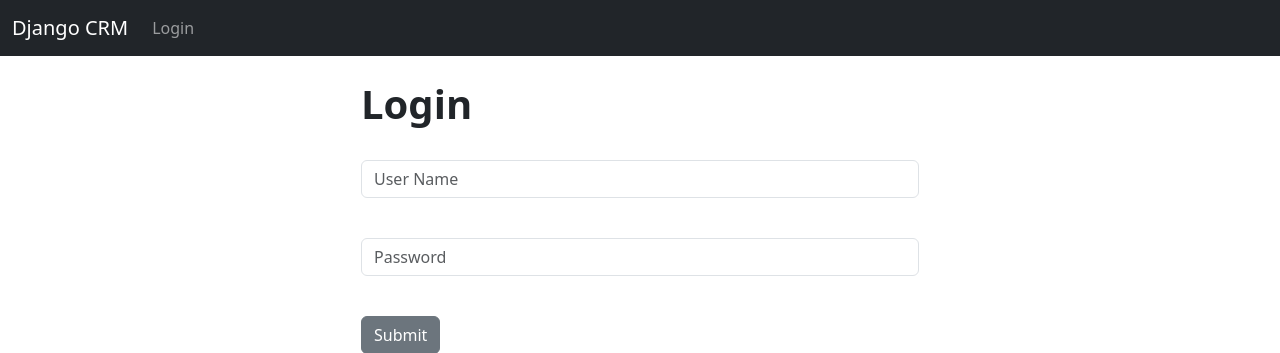
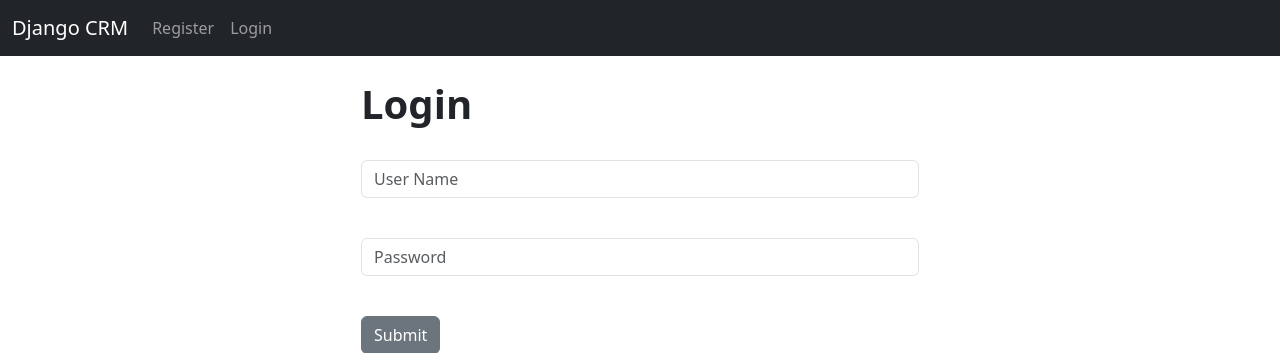
Before and after one commit to deveshsrivastava1212/Django-CRM, a Django app: page / in a window 1280 px wide. Shown: the top 353 px of the page. Run offline with Django 4.2, Linux system fonts and the light colour scheme.

Commit message:
registration

```diff
--- a/mydb.py
+++ b/mydb.py
@@ -13,3 +13,7 @@ cursorObject = database.cursor()
 cursorObject.execute("CREATE DATABASE CRM_DB")
 
 print("ALL DONE")
+
+# django administration credentials
+#username: admin123
+#password: admin123
--- a/website/templates/nav.html
+++ b/website/templates/nav.html
@@ -14,6 +14,9 @@
         </li>
         {% else %}
         <li class="nav-item">
+          <a class="nav-link" href="{% url 'register' %}">Register</a>
+        </li>
+        <li class="nav-item">
           <a class="nav-link" href="{% url 'home' %}">Login</a>
         </li>
         {% endif %}
--- /dev/null
+++ b/website/templates/register.html
@@ -0,0 +1,6 @@
+{% extends 'base.html' %}
+{% block content %}
+
+<h1> Register User</h1>
+
+{% endblock %}
--- a/website/urls.py
+++ b/website/urls.py
@@ -3,6 +3,6 @@ from . import views
 
 urlpatterns = [
     path('', views.home, name = 'home'),
-    #path('login/', views.login_user, name='login'),
-    path('logout/', views.logout_user, name='logout')
+    path('logout/', views.logout_user, name='logout'),
+    path('register/', views.register_user, name = 'register')
 ]
--- a/website/views.py
+++ b/website/views.py
@@ -25,3 +25,6 @@ def logout_user(request):
     logout(request)
     messages.success(request, "You Have Been Logged Out Successfully !")
     return redirect('home')
+
+def register_user(request):
+    return render(request, 'register.html', {})
```
Also changed, not shown: website/forms.py (added, +8 -0 lines).
